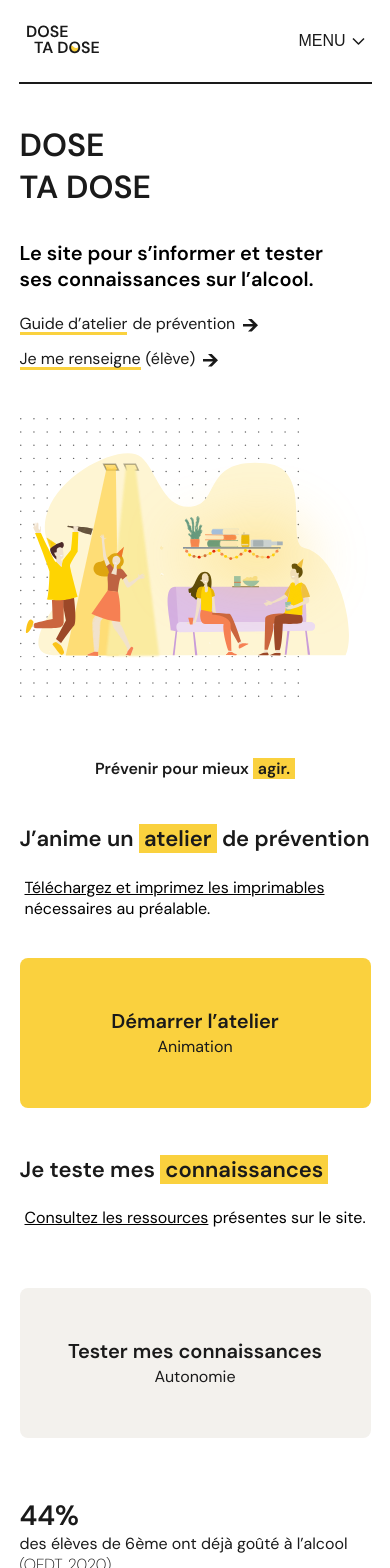
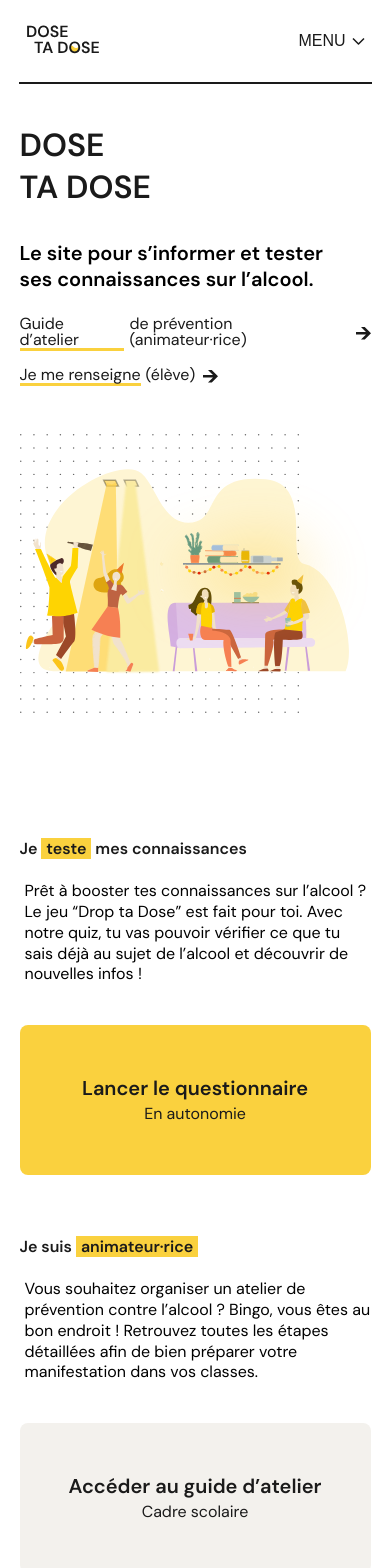
Before and after one commit to AurelianeD/dose-ta-dose, a SvelteKit app: page / in a window 390 px wide. Shown: the top 1568 px of the page. Built offline with nearby package versions, Linux system fonts and the light colour scheme.

Commit message:
Index modification section prevention

```diff
--- a/src/routes/+page.svelte
+++ b/src/routes/+page.svelte
@@ -2,17 +2,17 @@
 	import '$lib/styles/styles.css';
 	import Link from '$lib/components/Link.svelte';
 	import ChoiceButton from '$lib/components/ChoiceButton.svelte';
-	import { onMount } from "svelte";
+	import { onMount } from 'svelte';
 	import { goto } from '$app/navigation'; // Importez la fonction goto pour la navigation
 
 	let footer: HTMLElement;
 
 	onMount(() => {
-		footer = document.getElementById('footer')
-		if(footer){
-			footer.style.display = 'flex'
+		footer = document.getElementById('footer');
+		if (footer) {
+			footer.style.display = 'flex';
 		}
-	})
+	});
 </script>
 
 <svelte:head>
@@ -24,34 +24,43 @@
 		<h1>Dose <br /> ta dose</h1>
 		<p class="subtitle">Le site pour s’informer et tester ses connaissances sur l’alcool.</p>
 		<div class="flex-top-link">
-			<Link path="/guideAtelier" textUnderline="Guide d’atelier" text="de prévention" />
+			<Link path="/guideAtelier" textUnderline="Guide d’atelier" text="de prévention (animateur·rice)" />
 			<Link path="/ressources" textUnderline="Je me renseigne" text="(élève)" />
 		</div>
 	</div>
 	<img class="img-home" src="/images/illu-home.svg" alt="" />
 </section>
 <section class="prevention" id="jeu">
-	<h2>Prévenir pour mieux <span class="yellow-bg">agir.</span></h2>
 	<div class="flex-prevention">
 		<div class="box-prevention">
-			<h3>J’anime un <span class="yellow-bg">atelier</span> de prévention</h3>
+			<div class="text-prevention">
+        <h2>Je <span class="yellow-bg">teste</span> mes connaissances</h2>
 				<p class="instruction-text">
-				<span class="underline-span">Téléchargez et imprimez les imprimables</span> nécessaires au préalable.
+					Prêt à booster tes connaissances sur l’alcool ? Le jeu “Drop ta Dose” est fait pour toi.
+					Avec notre quiz, tu vas pouvoir vérifier ce que tu sais déjà au sujet de l’alcool et
+					découvrir de nouvelles infos !
 				</p>
 				<ChoiceButton path="/gamePresentation">
-				<span slot="title">Démarrer l’atelier</span>
-				<span slot="description">Animation</span>
+					<span slot="title">Lancer le questionnaire</span>
+					<span slot="description">En autonomie</span>
 				</ChoiceButton>
 			</div>
+			<img class="img-home" src="/images/illu-home-2.svg" alt="" />
+		</div>
 		<div class="box-prevention">
-			<h3>Je teste mes <span class="yellow-bg">connaissances</span></h3>
+			<div class="text-prevention">
+				<h2>Je suis <span class="yellow-bg">animateur·rice</span></h2>
 				<p class="instruction-text">
-				<span class="underline-span">Consultez les ressources</span> présentes sur le site.
+					Vous souhaitez organiser un atelier de prévention contre l’alcool ? Bingo, vous êtes au
+					bon endroit ! Retrouvez toutes les étapes détaillées afin de bien préparer votre
+					manifestation dans vos classes.
 				</p>
 				<ChoiceButton path="/game" buttonType="secondary">
-				<span slot="title">Tester mes connaissances</span>
-				<span slot="description">Autonomie</span>
+					<span slot="title">Accéder au guide d’atelier</span>
+					<span slot="description">Cadre scolaire</span>
 				</ChoiceButton>
+			</div>
+			<img class="img-home" src="/images/illu-home-3.svg" alt="" />
 		</div>
 	</div>
 </section>
@@ -59,20 +68,30 @@
 	<div class="box-stat">
 		<p class="number-stat">44%</p>
 		<p class="text-stat">
-			des élèves de 6ème ont déjà goûté à l’alcool <a class="source" href="https://www.ofdt.fr/" target="_blank">(OFDT, 2020)</a>
+			des élèves de 6ème ont déjà goûté à l’alcool <a
+				class="source"
+				href="https://www.ofdt.fr/"
+				target="_blank">(OFDT, 2020)</a
+			>
 		</p>
 	</div>
 	<div class="box-stat">
 		<p class="number-stat">1 élève sur 5</p>
 		<p class="text-stat">
-			a connu une alcoolisation ponctuelle importante dans le mois. <a class="source" href="https://www.drogues.gouv.fr/" target="_blank">(drogues.gouv)</a>
+			a connu une alcoolisation ponctuelle importante dans le mois.<a
+				class="source"
+				href="https://www.drogues.gouv.fr/"
+				target="_blank">(drogues.gouv)</a
+			>
 		</p>
 	</div>
 	<div class="box-stat">
 		<p class="number-stat">5 à 10 ans</p>
 		<p class="text-stat">
 			c’est la tranche d’âge de l’initiation à la consommation d’alcool chez les enfants par leur
-			famille. <a class="source" href="https://www.drogues.gouv.fr/" target="_blank">(drogues.gouv)</a>
+			famille. <a class="source" href="https://www.drogues.gouv.fr/" target="_blank"
+				>(drogues.gouv)</a
+			>
 		</p>
 	</div>
 </section>
@@ -82,7 +101,7 @@
 		<p class="ressource-text">
       Sur Dose ta Dose, vous trouvez toutes les ressources nécessaires pour sensibiliser aux sujets de l’alcool, que vous soyez professeur·e ou  infirmier·ère·s. Vous trouverez tout ce qu’il faut : un guide pour animer votre atelier, des quiz pour tester vos élèves sur le sujet de l’alcool, sans oublier les nombreuses affiches et guides à transmettre aux élèves. Tout est prêt à télécharger en PDF, ou à imprimer. Juste un clic et c'est parti !
 		</p>
-		<Link path="ressources/imprimable" textUnderline="Accès aux" text="documents (pdf)" />
+		<Link path="ressources/imprimable" textUnderline="Accès aux" text="documents" />
 	</div>
 
 	<div class="right-part">
@@ -103,7 +122,6 @@
 		<Link path="about" textUnderline="A" text="propos" />
 	</div>
 </section>
-
 
 <style>
 	h1 {
@@ -175,33 +193,28 @@
 		margin-top: 128px;
 	}
 
-	.prevention h2 {
-		text-align: center;
-	}
-
 	.flex-prevention {
 		margin-top: 64px;
 		display: flex;
-		padding: 0 20vw;
-		gap: 48px;
+    flex-direction: column;
+		padding: 0 10vw;
+		gap: 128px;
 	}
-
+  .text-prevention{
+    width: 32vw;
+  }
 	.instruction-text {
 		line-height: 130%;
-		height: 20px;
 		margin-left: 5px;
 		margin-top: 24px;
-		margin-bottom: 50px;
+		margin-bottom: 80px;
 	}
 	.box-prevention {
-		width: 30vw;
+    display: flex;
+    justify-content: space-between;
 	}
-	.box-prevention h3 {
-		text-align: center;
-	}
-
-	.underline-span {
-		text-decoration: underline;
+  .box-prevention:nth-child(2) {
+		flex-direction: row-reverse;
 	}
 
 	.ressources {
@@ -215,7 +228,7 @@
 		display: flex;
 		gap: 32px;
 	}
-	.right-part img{
+	.right-part img {
 		width: 200px;
 	}
 	.ressource-text {
@@ -265,23 +278,19 @@
 		.prevention {
 			margin-top: 64px;
 		}
-    .box-prevention h3 {
-		text-align: left;
+    .flex-prevention {
+      padding: 0 5vw;
+      gap: 64px;
     }
-		.flex-prevention {
-			margin-top: 48px;
-			flex-direction: column;
-			padding: 0 5vw;
+  .text-prevention{
+    width: 90vw;
   }
-
 	.instruction-text {
-			height: 70px;
 		margin-left: 5px;
-			margin-top: 24px;
-			margin-bottom: 10px;
+		margin-bottom: 40px;
 	}
-		.box-prevention {
-			width: 90vw;
+  .box-prevention img {
+		display: none;
 	}
 		.statistique {
 			margin-top: 64px;
@@ -304,7 +313,7 @@
 		.ressources .right-part {
 			flex-wrap: wrap;
 		}
-    .ressources .right-part img{
+		.ressources .right-part img {
 			width: 30vw;
 			min-width: 300px;
 		}
@@ -314,7 +323,7 @@
 		.about-box {
 			width: 90vw;
 		}
-    .about h2{
+		.about h2 {
 			text-align: left;
 		}
 		.about-text {
@@ -331,18 +340,17 @@
 		}
 
     .flex-prevention {
-      justify-content: space-between;
-      margin-top: 64px;
-      padding: 0 10vw;
+      padding: 0 15vw;
     }
-  .box-prevention {
-		width: 50vw;
+  .text-prevention{
+    width: 90vw;
   }
 	.instruction-text {
-		height: 50px;
+		margin-left: 5px;
+		margin-bottom: 40px;
 	}
-  .box-prevention h3 {
-    height: 70px;
+  .box-prevention img {
+		display: none;
 	}
 	}
 </style>
```
Also changed, not shown: static/images/illu-home-2.svg (added), static/images/illu-home-3.svg (added). Lines whose indentation alone changed are shown as unchanged.
